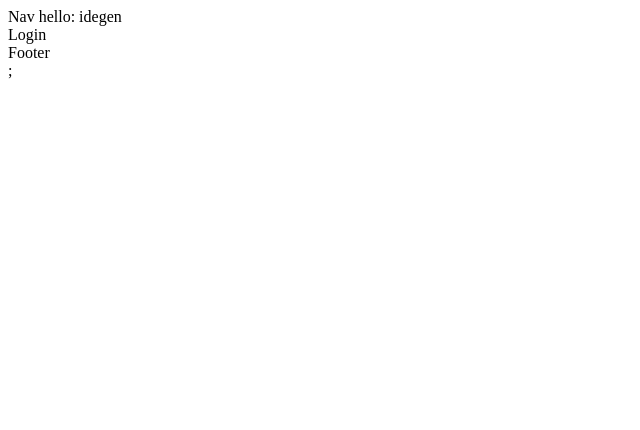
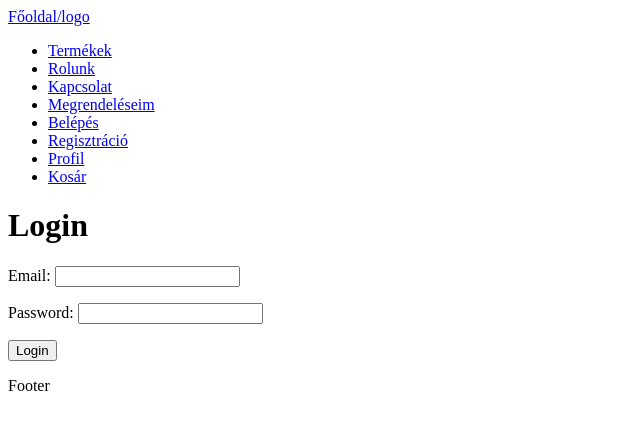
Before and after one commit to Pinke2k/fullstack-webshop-csapat9, a React (Vite) app in the folder frontend/: page /user/login in a window 1280 px wide. Shown: the top 430 px of the page, without its empty margins (0-640 px from the left). Built offline with nearby package versions, Linux system fonts and the light colour scheme; no server answers.

Commit message:
Navbar - Webshop-Admin

```diff
--- a/frontend/src/App.jsx
+++ b/frontend/src/App.jsx
@@ -7,7 +7,7 @@ import { AuthProvider } from './contexts/authProvider';
 function App() {
   return (
     <AuthProvider>
-      <RouterProvider router={router} />;
+      <RouterProvider router={router} />
     </AuthProvider>
   );
 }
--- /dev/null
+++ b/frontend/src/components/admin/AdminNav/AdminNav.jsx
@@ -0,0 +1,30 @@
+import useAuth from '../../../hooks/useAuth';
+import { NavLink } from "react-router-dom";
+
+
+export default function AdminNav() {
+    const { user } = useAuth();
+    return(
+        <>
+            <div>
+                <div className="admin">
+                    <NavLink to="/admin">Admin</NavLink>
+                </div>
+                <ul>
+                    <li>
+                        <NavLink to="/admin/products">Admin products</NavLink>
+                    </li>
+                    <li>
+                        <NavLink to="/admin/customers">Admin vásárlók</NavLink>
+                    </li>
+                    <li>
+                        <NavLink to="/admin/orders">Admin megrendelések</NavLink>
+                    </li>
+                    <li>
+                        <NavLink to="/admin/categories">Kategóriák</NavLink>
+                    </li>
+                </ul>
+            </div>
+        </>
+    )
+}
--- a/frontend/src/components/admin/Layout/AdminLayout.jsx
+++ b/frontend/src/components/admin/Layout/AdminLayout.jsx
@@ -1,5 +1,11 @@
 import { Outlet } from 'react-router-dom';
+import AdminNav from '../AdminNav/AdminNav'
 
-export function AdminLayout() {
-  return <Outlet/>
+export default function AdminLayout() {
+  return (
+  <>
+    <AdminNav/>
+    <Outlet/>
+  </>
+  )
 }
--- a/frontend/src/components/webshop/Nav/Nav.jsx
+++ b/frontend/src/components/webshop/Nav/Nav.jsx
@@ -1,8 +1,45 @@
 import useAuth from '../../../hooks/useAuth';
+import { NavLink } from "react-router-dom";
+
 
 function Nav() {
   const { user } = useAuth();
-  return <div>Nav hello: {user?.email || 'idegen'}</div>;
+  return (
+  <>
+  <div>
+    <div className="logo">
+      <NavLink to="/">Főoldal/logo</NavLink>
+    </div>
+    <ul className="links">
+      <li>
+        <NavLink to="/products">Termékek</NavLink>
+      </li>
+      <li>
+        <NavLink to="/aboutus">Rolunk</NavLink>
+      </li>
+      <li>
+        <NavLink to="/contact">Kapcsolat</NavLink>
+      </li>
+      <li>
+        <NavLink to="/orders">Megrendeléseim</NavLink>
+      </li>
+      <li>
+        <NavLink to="/user/login">Belépés</NavLink>
+      </li>
+      <li>
+        <NavLink to="/user/register">Regisztráció</NavLink>
+      </li>
+      <li>
+        <NavLink to="/profile/:id">Profil</NavLink>
+      </li>
+      <li>
+        <NavLink to="/cart">Kosár</NavLink>
+      </li>
+    </ul>
+  </div>
+</>
+);
+  // <div>Nav hello: {user?.email || 'idegen'}</div>;
 }
 
 export default Nav;
--- /dev/null
+++ b/frontend/src/components/webshop/Products/Products.jsx
@@ -0,0 +1,5 @@
+export default function Products() {
+    return(
+    <div>Products</div>
+    )
+}
--- a/frontend/src/pages/webshop/Login.jsx
+++ b/frontend/src/pages/webshop/Login.jsx
@@ -1,8 +1,9 @@
+import Login from '../../components/webshop/Login/Login'
 
-const Login = () => {
+export default function Loginn() {
   return (
-    <div>Login</div>
+    <>
+      <Login/>
+    </>
   )
-}
-
-export default Login
+  }
--- a/frontend/src/pages/webshop/Products.jsx
+++ b/frontend/src/pages/webshop/Products.jsx
@@ -1,8 +1,9 @@
+import Products from '../../components/webshop/Products/Products'
 
-const Products = () => {
+export default function Productss() {
   return (
-    <div>Products</div>
+    <>
+      <Products/>
+    </>
   )
-}
-
-export default Products
+  }
--- a/frontend/src/pages/webshop/Register.jsx
+++ b/frontend/src/pages/webshop/Register.jsx
@@ -1,8 +1,10 @@
 
-const Register = () => {
+import Register from '../../components/webshop/Register/Register'
+
+export default function Registerr() {
   return (
-    <div>Register</div>
+    <>
+      <Register/>
+    </>
   )
-}
-
-export default Register
+  }
--- a/frontend/src/router.jsx
+++ b/frontend/src/router.jsx
@@ -2,7 +2,7 @@ import React from 'react';
 import { createBrowserRouter } from 'react-router-dom';
 import Layout from './components/webshop/Layout/Layout';
 import AdminProducts from './pages/admin/AdminProducts';
-import { AdminLayout } from './components/admin/Layout/AdminLayout';
+import AdminLayout from './components/admin/Layout/AdminLayout';
 import { Notfound } from './pages/Notfound';
 import Login from './pages/webshop/Login';
 import Register from './pages/webshop/Register';
@@ -23,6 +23,7 @@ import AdminNewCategory from "./pages/admin/AdminNewCategory";
 import AdminCategoryList from "./pages/admin/AdminCategoryList";
 import AdminDeleteCategory from "./pages/admin/AdminDeleteCategory";
 import AdminModifyCategory from "./pages/admin/AdminModifyCategory";
+import CreateProduct from './pages/admin/CreateProduct'
 
 
 const router = createBrowserRouter([
@@ -76,19 +77,17 @@ const router = createBrowserRouter([
 
   {
     path: '/admin',
-    element: ( /*<AdminAuth> */
-                  <AdminLayout />
-              /*</AdminAuth> */
-    ),
+    element: <AdminLayout />
+    ,
     children: [
       {
-        path: '/admin/products',
+        path: '/admin',
         element: <AdminProducts />,
       },
-      /*{
+      {
         path: "/admin/termek-felvetel",
         element: <CreateProduct />,
-      },*/
+      },
       {
         path: "/admin/termekek/:id/torles",
         element: <AdminDeleteProduct />,
@@ -98,11 +97,11 @@ const router = createBrowserRouter([
         element: <AdminModifyProduct />,
       },
       {
-        path: "/admin/vasarlok",
+        path: "/admin/customers",
         element: <AdminCustomers />,
       },
       {
-        path: "/admin/megrendelesek",
+        path: "/admin/orders",
         element: <AdminOrders />,
       },
       {
@@ -114,7 +113,7 @@ const router = createBrowserRouter([
         element: <AdminNewCategory />
       },
       {
-        path: "/admin/kategoria",
+        path: "/admin/categories",
         element: <AdminCategoryList/>
       },
       {
```
